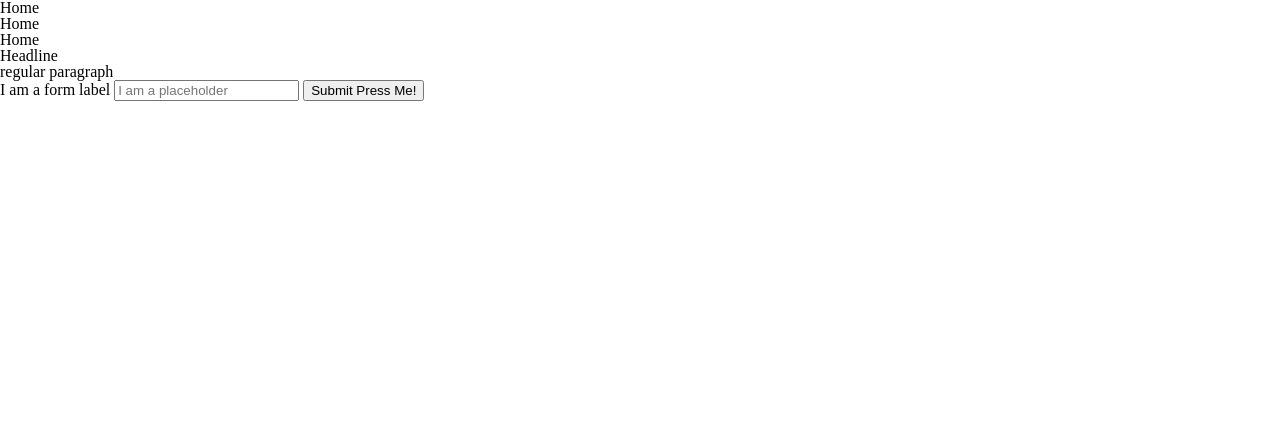
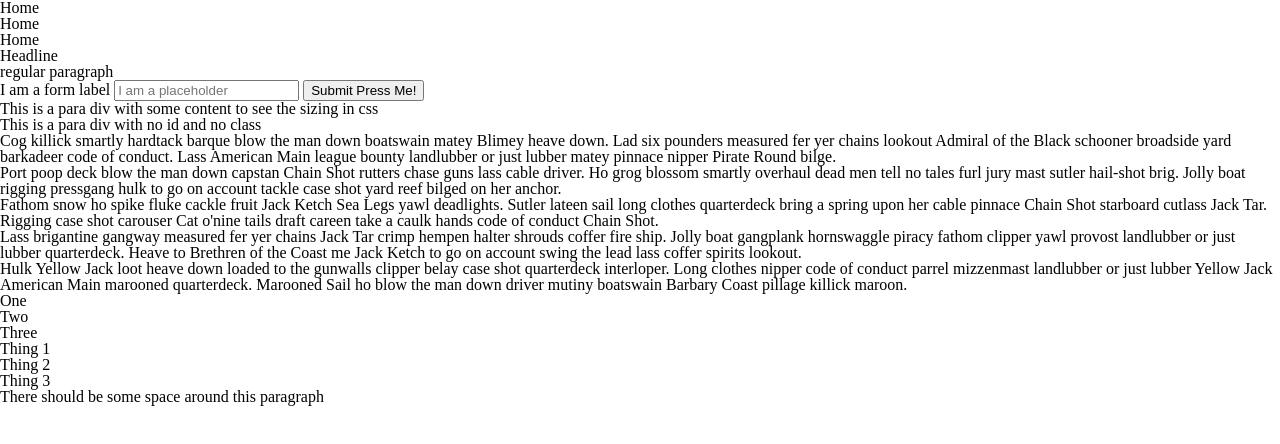
Before and after one commit to EmmaJohnsonBarth/Class03, a plain HTML site: page index.html in a window 1280 px wide. Drawn offline with Linux system fonts and the light colour scheme; files whose address does not match are found by name.

Commit message:
added more template and scaffolding

```diff
--- a/index.html
+++ b/index.html
@@ -32,8 +32,34 @@
                 <input type="text" name="name" id="name" placeholder="I am a placeholder" />
                 <button type="button">Submit Press Me!</button>
             </form>
+            <div id="empty-div"></div>
+            <div id="para-div">
+                <p>This is a para div with some content to see the sizing in css</p>
+            </div>
+            <div>
+                <p>This is a para div with no id and no class</p>
+            </div>
+            <div id="overflow-box">
+                <p>Cog killick smartly hardtack barque blow the man down boatswain matey Blimey heave down. Lad six pounders measured fer yer chains lookout Admiral of the Black schooner broadside yard barkadeer code of conduct. Lass American Main league bounty landlubber or just lubber matey pinnace nipper Pirate Round bilge.</p>
+                <p>Port poop deck blow the man down capstan Chain Shot rutters chase guns lass cable driver. Ho grog blossom smartly overhaul dead men tell no tales furl jury mast sutler hail-shot brig. Jolly boat rigging pressgang hulk to go on account tackle case shot yard reef bilged on her anchor.</p>
+                <p>Fathom snow ho spike fluke cackle fruit Jack Ketch Sea Legs yawl deadlights. Sutler lateen sail long clothes quarterdeck bring a spring upon her cable pinnace Chain Shot starboard cutlass Jack Tar. Rigging case shot carouser Cat o'nine tails draft careen take a caulk hands code of conduct Chain Shot.</p>
+                <p>Lass brigantine gangway measured fer yer chains Jack Tar crimp hempen halter shrouds coffer fire ship. Jolly boat gangplank hornswaggle piracy fathom clipper yawl provost landlubber or just lubber quarterdeck. Heave to Brethren of the Coast me Jack Ketch to go on account swing the lead lass coffer spirits lookout.</p>
+                <p>Hulk Yellow Jack loot heave down loaded to the gunwalls clipper belay case shot quarterdeck interloper. Long clothes nipper code of conduct parrel mizzenmast landlubber or just lubber Yellow Jack American Main marooned quarterdeck. Marooned Sail ho blow the man down driver mutiny boatswain Barbary Coast pillage killick maroon.</p>
+            </div>
+            <ol>
+                <li>One</li>
+                <li>Two</li>
+                <li>Three</li>
+            </ol>
+            <ul>
+                <li>Thing 1</li>
+                <li>Thing 2</li>
+                <li>Thing 3</li>
+            </ul>
         </main>
-        <footer></footer>
+        <footer>
+            <p id="footer-box">There should be some space around this paragraph</p>
+        </footer>
         <script src="js/code.js" async defer></script>
     </body>
 </html>
```
